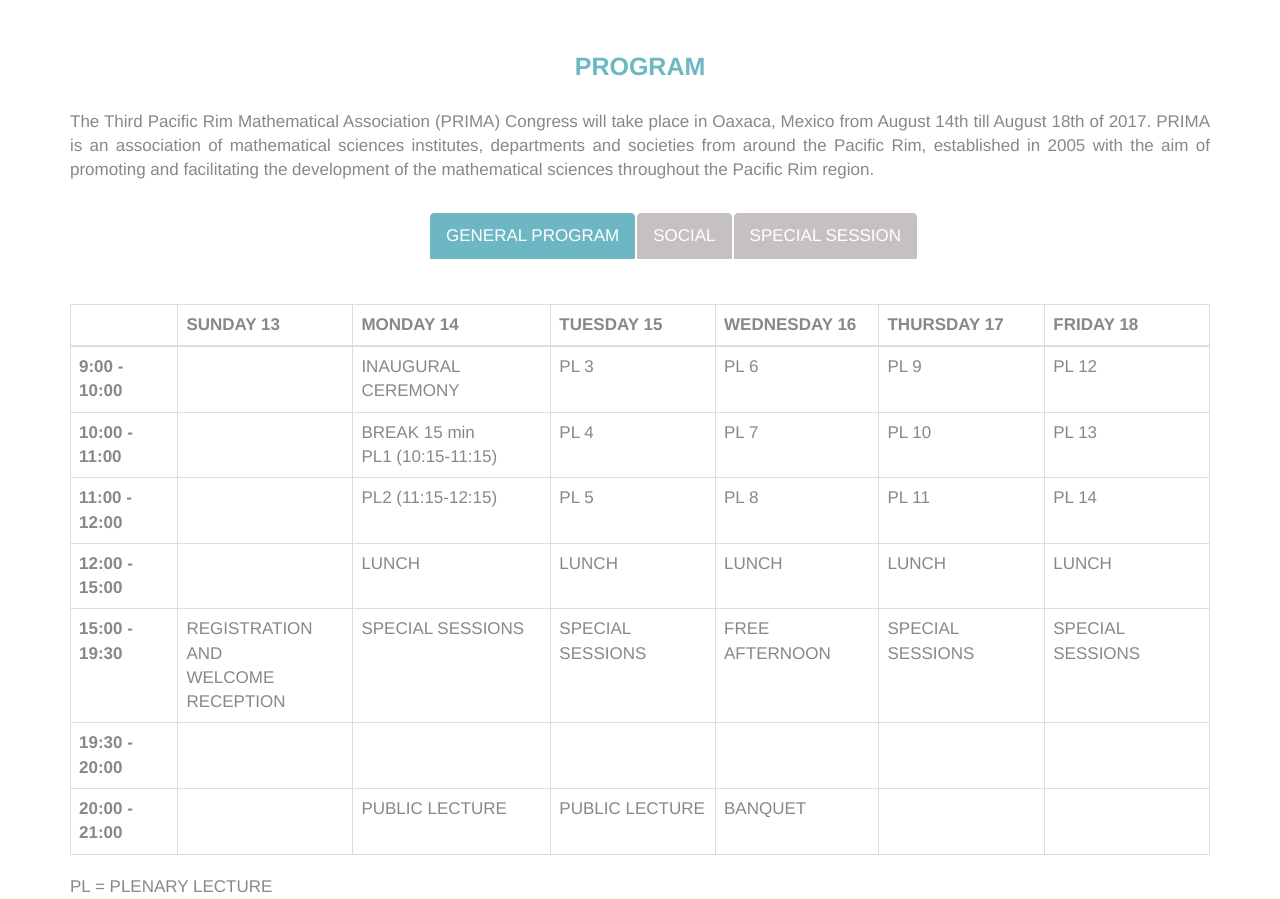
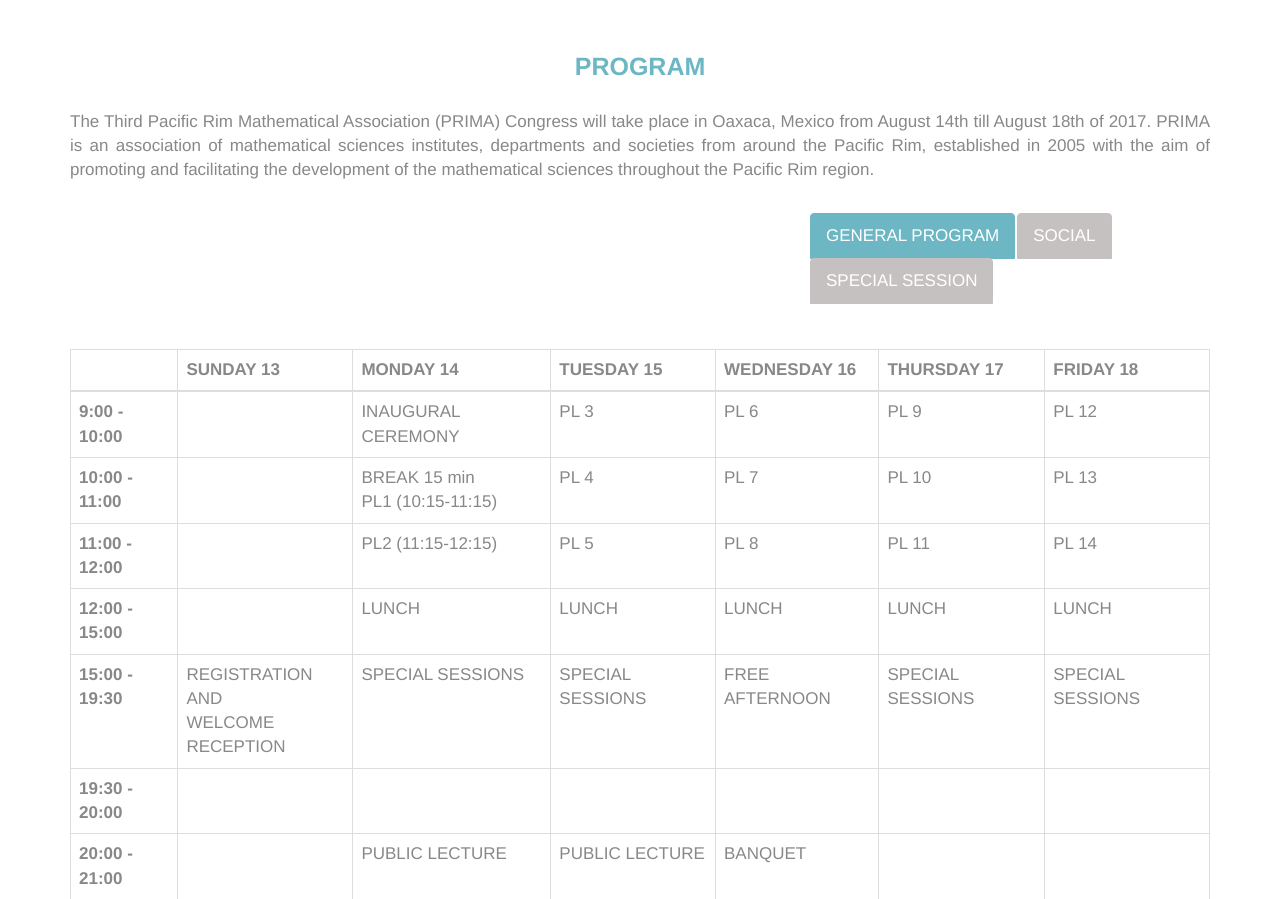
Before and after one commit to miguel-mx/PRIMA, a PHP site: template views/program.html.twig in a window 1280 px wide. Shown: the part 51-950 px from the top of the page. Run offline with PHP 8.4, Linux system fonts and the light colour scheme; the template is opened without the code that fills it, so the values that code supplies are empty; some libraries are stand-ins or nearby versions; some web fonts are replaced.

Commit message:
Página del programa

```diff
--- a/views/base.html.twig
+++ b/views/base.html.twig
@@ -10,6 +10,9 @@
     <link rel="icon" href="../../favicon.ico">
 
     <title>PRIMA</title>
+
+    <link rel="stylesheet" type="text/css"
+          href="https://fonts.google.com/specimen/Montserrat">
 
     <!-- Latest compiled and minified CSS -->
     <link rel="stylesheet" href="https://maxcdn.bootstrapcdn.com/bootstrap/3.3.7/css/bootstrap.min.css" integrity="sha384-BVYiiSIFeK1dGmJRAkycuHAHRg32OmUcww7on3RYdg4Va+PmSTsz/K68vbdEjh4u" crossorigin="anonymous">
--- a/views/program.html.twig
+++ b/views/program.html.twig
@@ -14,7 +14,7 @@
             Pacific Rim region.
         </p>
 
-        <div >
+        <div class="col-lg-offset-4">
 
             <!-- Nav tabs -->
             <ul class="nav nav-tabs " role="tablist">
@@ -22,7 +22,8 @@
                 <li role="presentation"><a href="#social" aria-controls="social" role="tab" data-toggle="tab">SOCIAL</a></li>
                 <li role="presentation"><a href="#special" aria-controls="special" role="tab" data-toggle="tab">SPECIAL SESSION</a></li>
             </ul>
-
+</div>
+<div>
             <!-- Tab panes -->
             <div class="tab-content prima-program">
                 <div role="tabpanel" class="tab-pane active" id="general">
--- a/web/css/style.css
+++ b/web/css/style.css
@@ -11,7 +11,7 @@ Primary style
 
 body {
   font-size: 100%;
-  font-family: "Source Sans Pro", sans-serif;
+/*  font-family: "Source Sans Pro", sans-serif;*/
   color: rgba(2, 23, 37, 0.7);
   background-color: white;
 }
```
